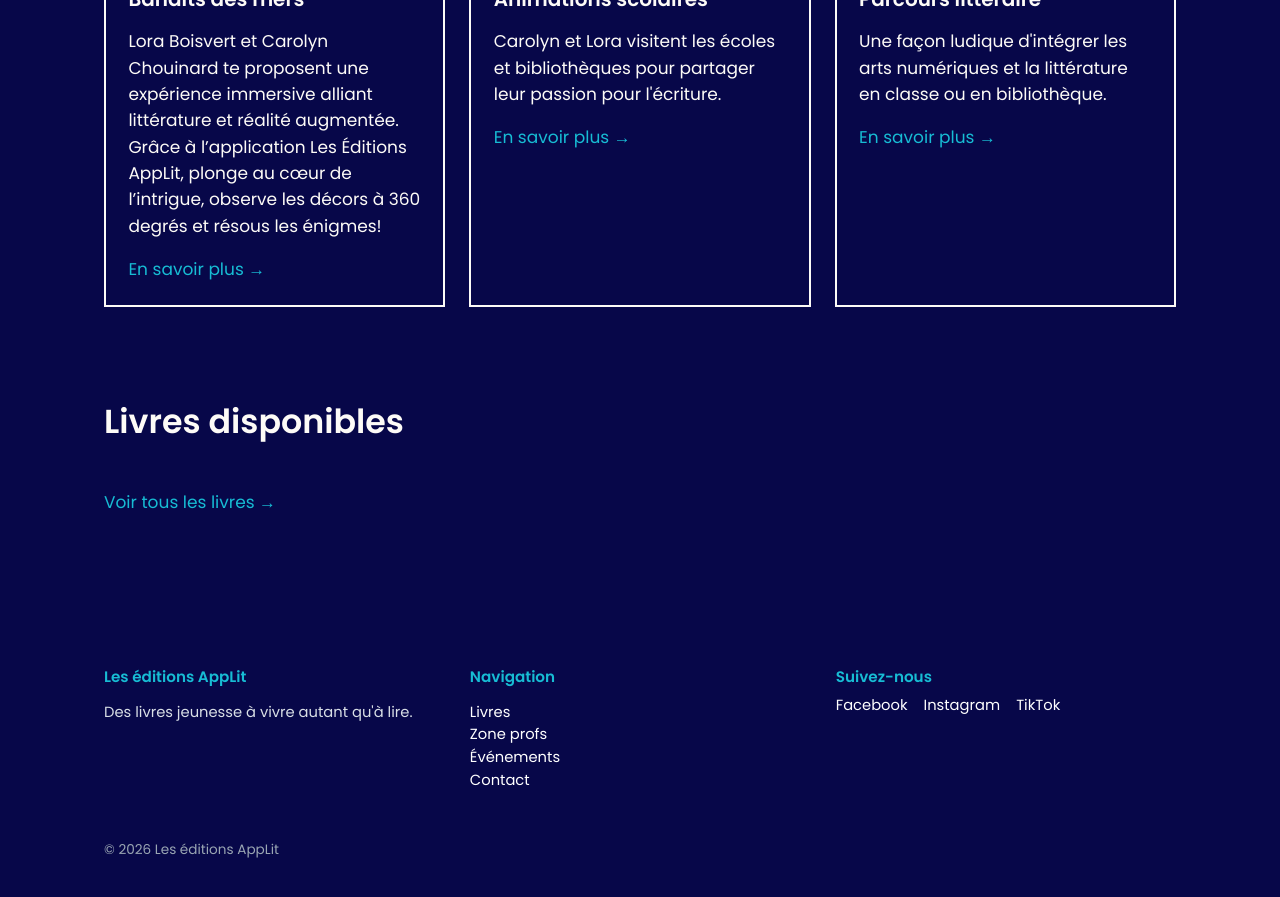
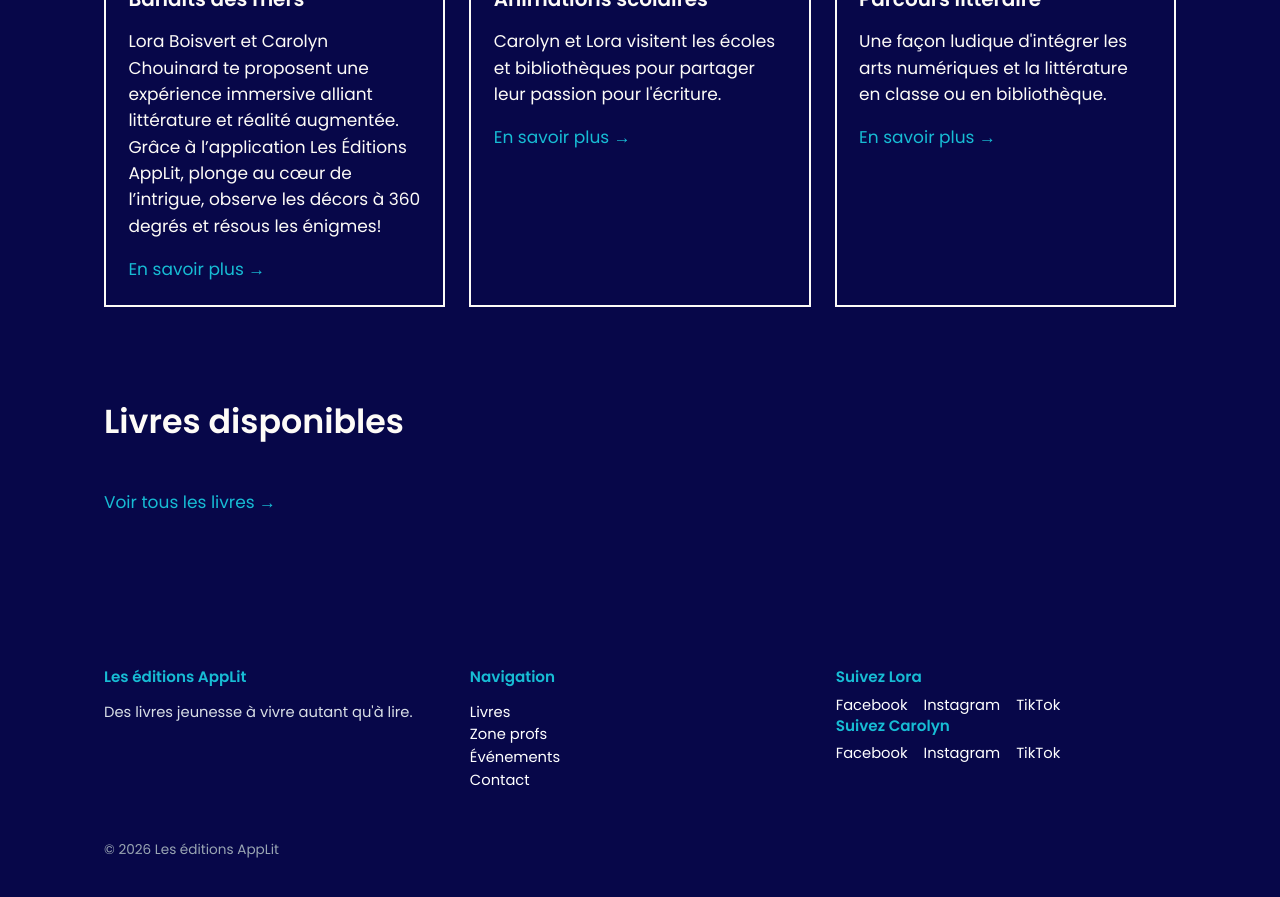
Before and after one commit to Flora0510/flora0510.github.io, a Jekyll site: the page built from index.md, in a window 1280 px wide and 900 px high, scrolled down 663 px. Shown: the top 897 px of the window. Built offline with Jekyll 4.4.1, drawn with Linux system fonts in a browser that asks for light colours.

Commit message:
Update footer.html

```diff
--- a/_includes/footer.html
+++ b/_includes/footer.html
@@ -14,7 +14,13 @@
       </p>
     </div>
     <div>
-      <h3>Suivez-nous</h3>
+      <h3>Suivez Lora</h3>
+      <div class="social-links">
+        {% if site.social.facebook %}<a href="{{ site.social.facebook }}">Facebook</a>{% endif %}
+        {% if site.social.instagram %}<a href="{{ site.social.instagram }}">Instagram</a>{% endif %}
+        {% if site.social.tiktok %}<a href="{{ site.social.tiktok }}">TikTok</a>{% endif %}
+      </div>
+       <h3>Suivez Carolyn</h3>
       <div class="social-links">
         {% if site.social.facebook %}<a href="{{ site.social.facebook }}">Facebook</a>{% endif %}
         {% if site.social.instagram %}<a href="{{ site.social.instagram }}">Instagram</a>{% endif %}
```
